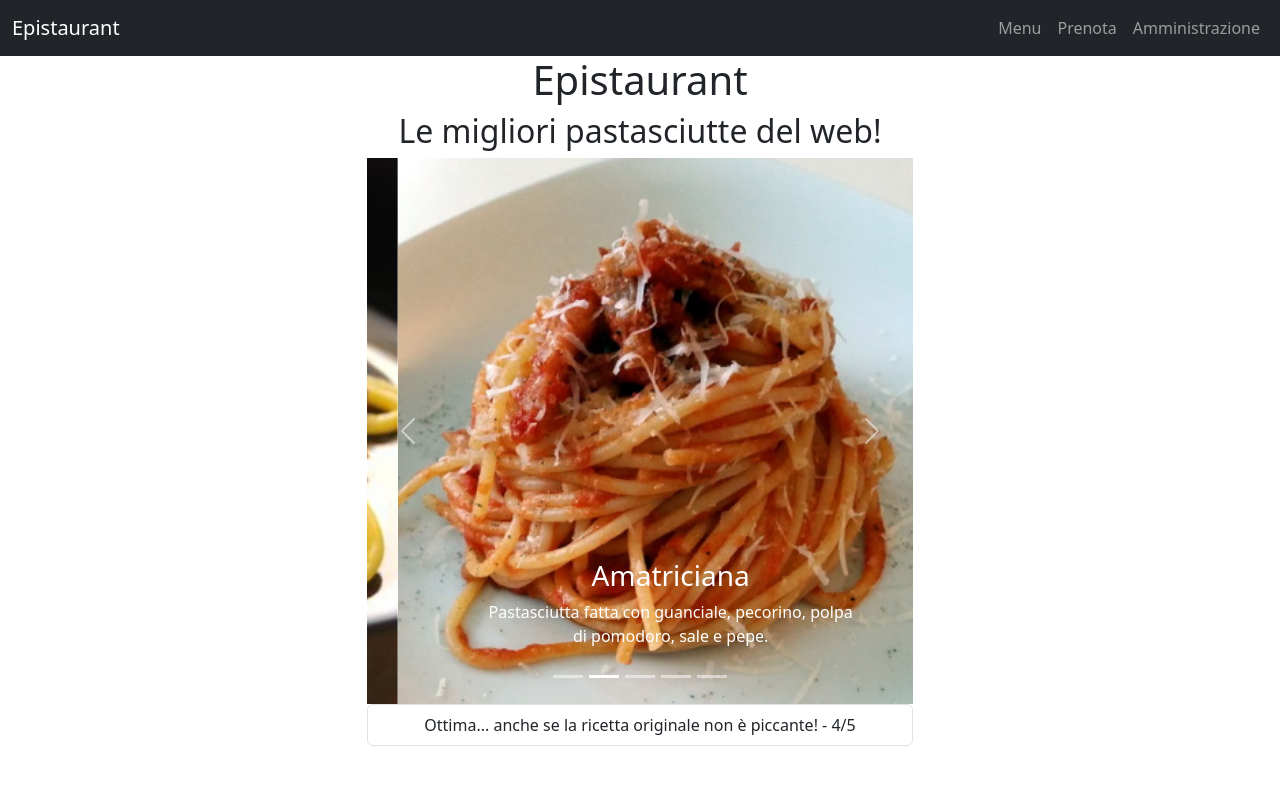
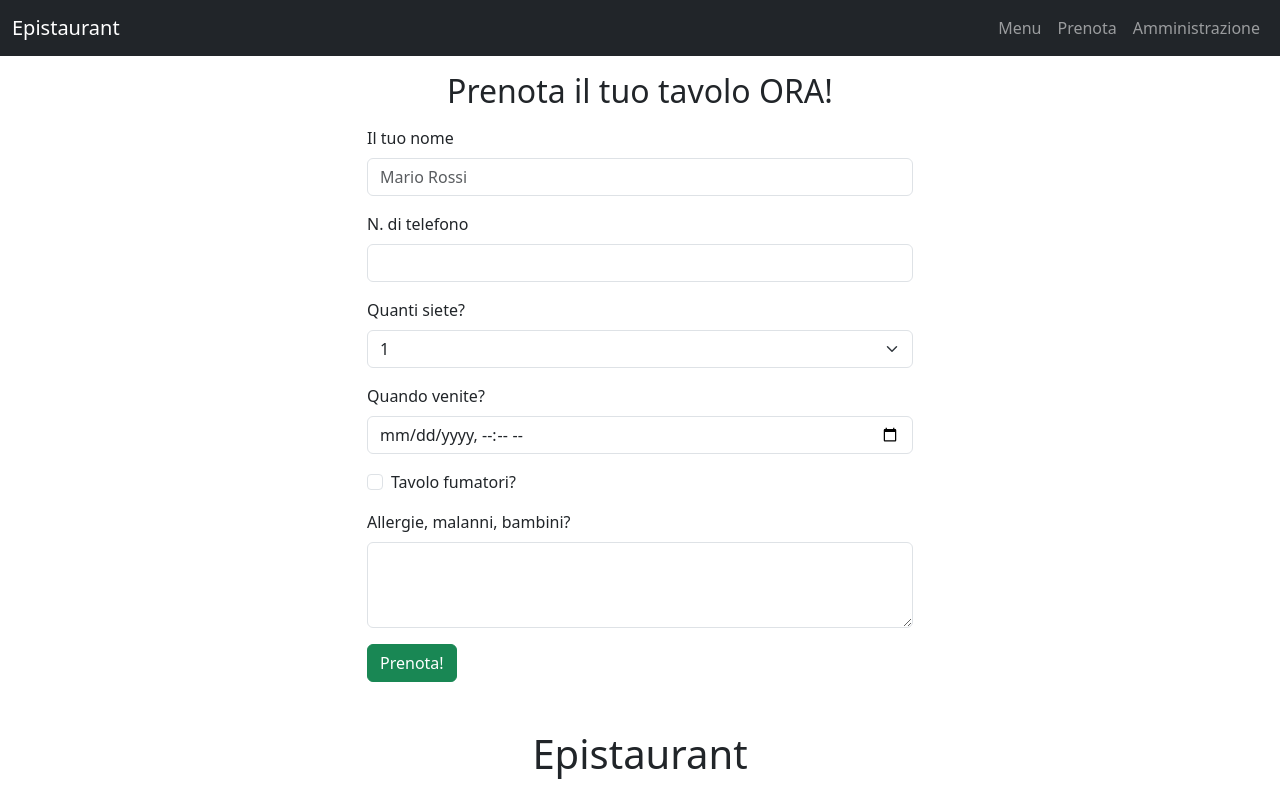
Before and after one commit to irvelervel/fs0125-epistaurant, a React (Vite) app: page / in a window 1280 px wide. Shown: the top 790 px of the page. Built offline with nearby package versions, Linux system fonts and the light colour scheme; the HTML template or start-up script is replaced by a standard one.

Commit message:
Adds first controlled input!

```diff
--- a/src/App.jsx
+++ b/src/App.jsx
@@ -3,6 +3,7 @@
 import 'bootstrap/dist/css/bootstrap.min.css'
 import CustomNavbar from './components/CustomNavbar'
 import Home from './components/Home'
+import ReservationForm from './components/ReservationForm'
 
 // per utilizzare Bootstrap in react la cosa migliore è installare 2 pacchetti:
 // - bootstrap
@@ -21,6 +22,8 @@ function App() {
       e lo uso qui! */}
       {/* <CustomNavbar tema="light" /> */}
       <CustomNavbar tema="dark" />
+      {/* qui metterò il componente del FORM */}
+      <ReservationForm />
       {/* qui ci metterò Home */}
       <Home />
     </main>
--- /dev/null
+++ b/src/components/ReservationForm.jsx
@@ -0,0 +1,107 @@
+import { Component } from 'react'
+import { Col, Container, Row } from 'react-bootstrap'
+import Button from 'react-bootstrap/Button'
+import Form from 'react-bootstrap/Form'
+
+// stefano va dal backender *knock knock* e gli chiede come vuole l'oggetto
+// l'oggetto da mandare alle API dev'essere fatto così:
+// - name <-- nome del prenotante, stringa
+// - phone <-- contatto telefonico, stringa
+// - numberOfPeople <-- numero di persone, stringa/numero
+// - smoking <-- tavolo fumatori, booleano
+// - dateTime <-- data e ora della prenotazione, stringa
+// - specialRequests <-- ho un cane, mi serve un seggiolone, allergie etc. etc. stringa
+
+class ReservationForm extends Component {
+  // in React, TUTTI i form che scriverete dovranno essere "CONTROLLATI" (controlled inputs)
+  // un input controllato è un input che si interfaccia in real-time con lo STATO del COMPONENTE
+  // abbiamo quindi bisogno di uno STATO nel componente, che memorizzerà continuamente
+  // i valori inseriti nei campi del form!
+
+  state = {
+    reservation: {
+      name: '',
+      phone: '',
+      numberOfPeople: '1',
+      dateTime: '',
+      smoking: false,
+      specialRequests: '',
+    },
+  }
+
+  // ora dobbiamo collegare i valori delle proprietà inserite nello stato "reservation"
+  // gli INPUT CONTROLLATI sono gestiti da un "two-way databinding"
+
+  render() {
+    return (
+      <Container>
+        <Row className="justify-content-center">
+          <Col xs={12} md={8} lg={6}>
+            <h2 className="my-3 text-center">Prenota il tuo tavolo ORA!</h2>
+            <Form className="mb-5">
+              <Form.Group className="mb-3">
+                <Form.Label>Il tuo nome</Form.Label>
+                <Form.Control
+                  type="text"
+                  placeholder="Mario Rossi"
+                  required
+                  // colleghiamo il campo nome allo stato del componente
+                  // abbiamo bisogno di fare ENTRAMBE le "frecce"
+                  //   freccia n.1: collego il valore dell'input al valore dello stato
+                  value={this.state.reservation.name}
+                  //   freccia n.2: collego la modifica dell'input alla modifica dello stato
+                  onChange={(e) => {
+                    this.setState({
+                      reservation: {
+                        name: e.target.value, // la lettera che ho scritto
+                      },
+                    })
+                  }}
+                />
+              </Form.Group>
+
+              <Form.Group className="mb-3">
+                <Form.Label>N. di telefono</Form.Label>
+                <Form.Control type="tel" required />
+              </Form.Group>
+
+              <Form.Group className="mb-3">
+                <Form.Label>Quanti siete?</Form.Label>
+                <Form.Select aria-label="numero di persone">
+                  <option>1</option>
+                  <option>2</option>
+                  <option>3</option>
+                  <option>4</option>
+                  <option>5</option>
+                  <option>6</option>
+                  <option>7</option>
+                  <option>8</option>
+                </Form.Select>
+              </Form.Group>
+
+              <Form.Group className="mb-3">
+                <Form.Label>Quando venite?</Form.Label>
+                <Form.Control type="datetime-local" required />
+              </Form.Group>
+
+              <Form.Group className="mb-3">
+                <Form.Check type="checkbox" label="Tavolo fumatori?" />
+              </Form.Group>
+
+              <Form.Group className="mb-3">
+                <Form.Label>Allergie, malanni, bambini?</Form.Label>
+                <Form.Control as="textarea" rows={3} />
+              </Form.Group>
+
+              <Button variant="success" type="submit">
+                Prenota!
+              </Button>
+            </Form>
+          </Col>
+        </Row>
+      </Container>
+    )
+  }
+}
+
+export default ReservationForm
```
